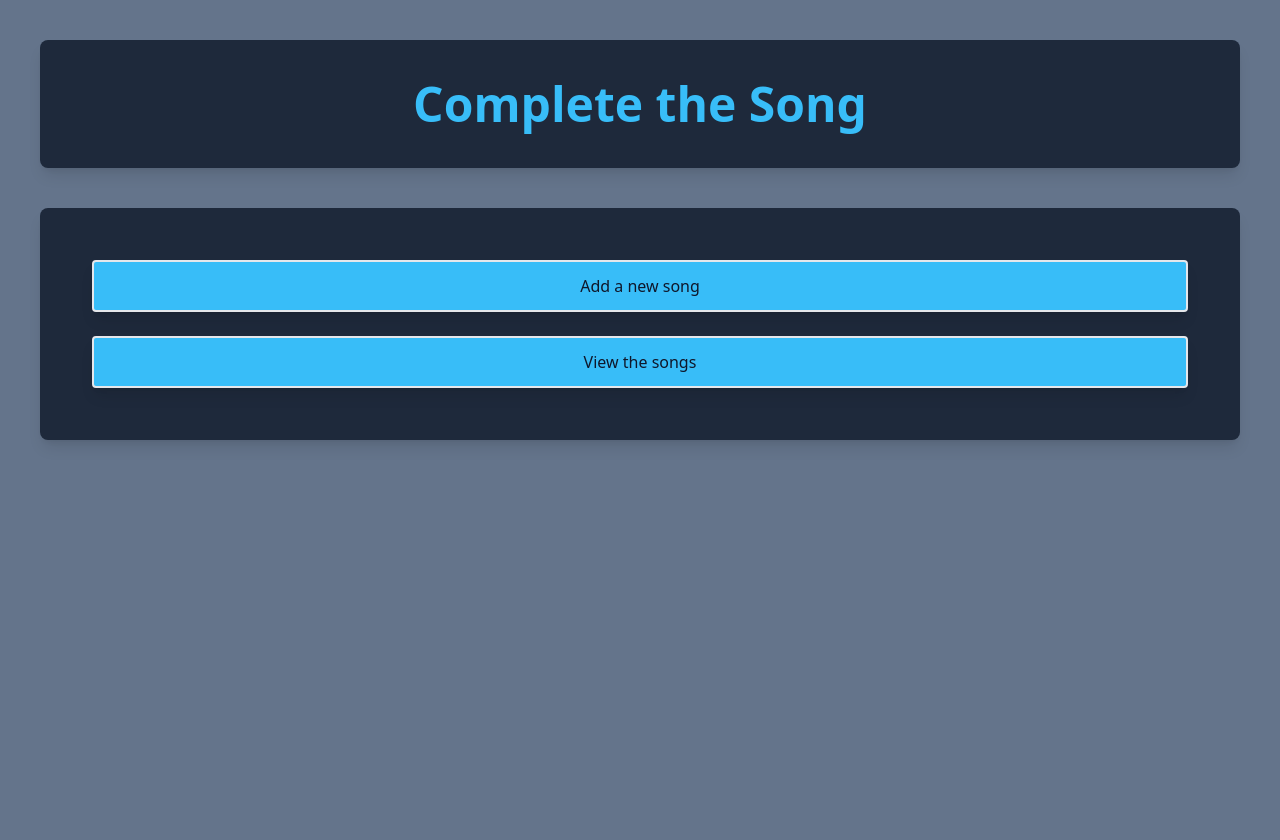
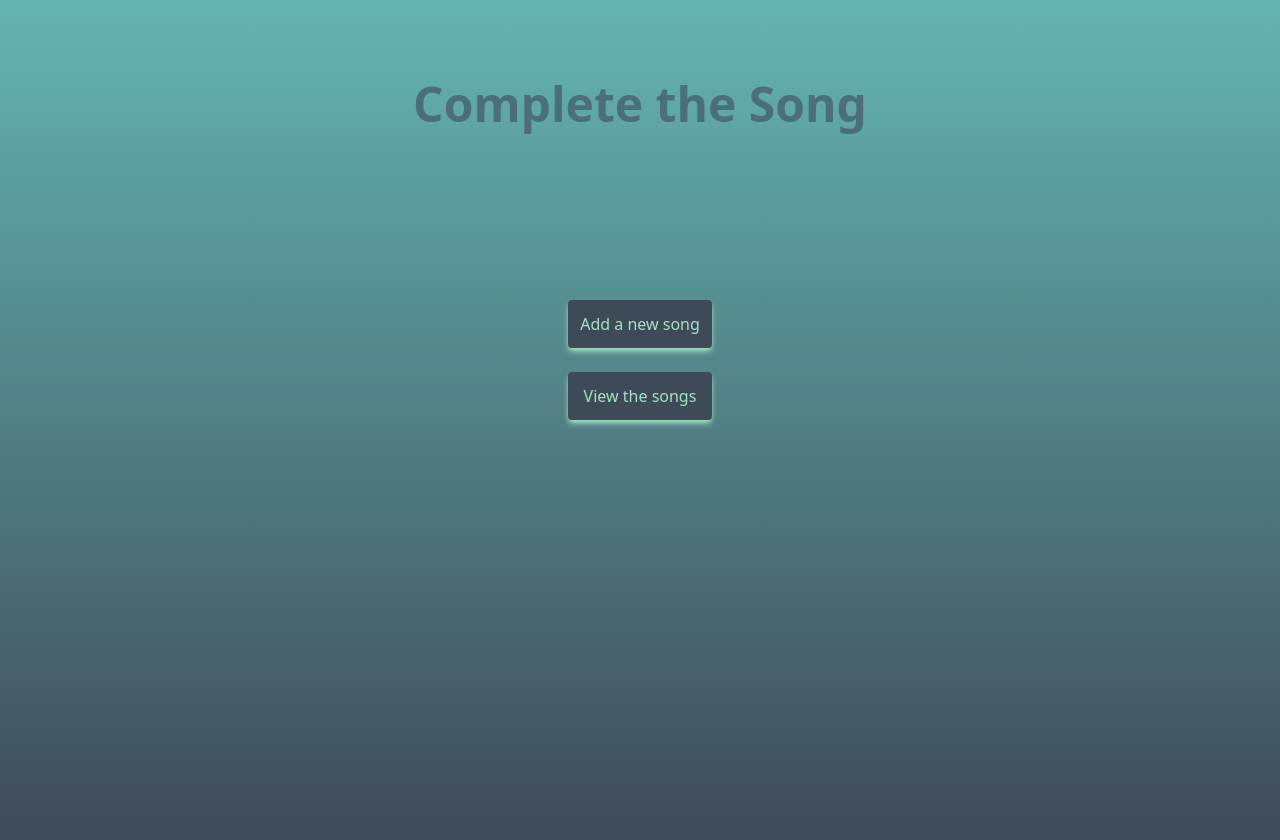
Before and after one commit to geromt/complete-the-song, a Flask app: page / in a window 1280 px wide. Before the commit the page ends 443 px from the top, so only its background shows below. Run offline with Flask 2, Linux system fonts and the light colour scheme.

Commit message:
Modifications of color scheme and general style

```diff
--- a/static/output.css
+++ b/static/output.css
@@ -16,7 +16,7 @@
   /* 2 */
   border-style: solid;
   /* 2 */
-  border-color: #e5e7eb;
+  border-color: currentColor;
   /* 2 */
 }
 
@@ -521,54 +521,62 @@ video {
   margin: 0.75rem;
 }
 
-.m-20 {
-  margin: 5rem;
+.mt-20 {
+  margin-top: 5rem;
 }
 
-.mx-10 {
-  margin-left: 2.5rem;
-  margin-right: 2.5rem;
+.mt-10 {
+  margin-top: 2.5rem;
 }
 
-.mx-20 {
-  margin-left: 5rem;
-  margin-right: 5rem;
-}
-
-.ml-10 {
-  margin-left: 2.5rem;
-}
-
-.ml-20 {
-  margin-left: 5rem;
+.flex {
+  display: flex;
 }
 
 .grid {
   display: grid;
 }
 
-.w-3\/4 {
-  width: 75%;
+.h-full {
+  height: 100%;
+}
+
+.h-auto {
+  height: auto;
+}
+
+.h-screen {
+  height: 100vh;
 }
 
 .w-1\/2 {
   width: 50%;
 }
 
-.w-9 {
-  width: 2.25rem;
+.basis-1\/2 {
+  flex-basis: 50%;
 }
 
-.list-none {
-  list-style-type: none;
+.basis-full {
+  flex-basis: 100%;
+}
+
+@keyframes pulse {
+  50% {
+    opacity: .5;
+  }
+}
+
+.animate-pulse {
+  animation: pulse 4s cubic-bezier(0.4, 0, 0.6, 1) infinite;;
 }
 
 .grid-rows-2 {
   grid-template-rows: repeat(2, minmax(0, 1fr));
 }
 
-.content-center {
-  align-content: center;
+.flex-row {
+  flex-direction: row;
 }
 
 .items-center {
@@ -577,18 +585,6 @@ video {
 
 .justify-center {
   justify-content: center;
-}
-
-.space-y-5 > :not([hidden]) ~ :not([hidden]) {
-  --tw-space-y-reverse: 0;
-  margin-top: calc(1.25rem * calc(1 - var(--tw-space-y-reverse)));
-  margin-bottom: calc(1.25rem * var(--tw-space-y-reverse));
-}
-
-.space-y-10 > :not([hidden]) ~ :not([hidden]) {
-  --tw-space-y-reverse: 0;
-  margin-top: calc(2.5rem * calc(1 - var(--tw-space-y-reverse)));
-  margin-bottom: calc(2.5rem * var(--tw-space-y-reverse));
 }
 
 .self-center {
@@ -607,19 +603,38 @@ video {
   border-width: 2px;
 }
 
-.bg-slate-800 {
+.bg-sea-green {
   --tw-bg-opacity: 1;
-  background-color: rgb(30 41 59 / var(--tw-bg-opacity));
+  background-color: rgb(163 227 198 / var(--tw-bg-opacity));
 }
 
-.bg-slate-500 {
+.bg-green-sheen {
   --tw-bg-opacity: 1;
-  background-color: rgb(100 116 139 / var(--tw-bg-opacity));
+  background-color: rgb(100 181 176 / var(--tw-bg-opacity));
 }
 
-.bg-sky-400 {
+.bg-space {
   --tw-bg-opacity: 1;
-  background-color: rgb(56 189 248 / var(--tw-bg-opacity));
+  background-color: rgb(63 74 89 / var(--tw-bg-opacity));
+}
+
+.bg-gradient-to-t {
+  background-image: linear-gradient(to top, var(--tw-gradient-stops));
+}
+
+.from-space {
+  --tw-gradient-from: #3F4A59;
+  --tw-gradient-to: rgb(63 74 89 / 0);
+  --tw-gradient-stops: var(--tw-gradient-from), var(--tw-gradient-to);
+}
+
+.to-green-sheen {
+  --tw-gradient-to: #64B5B0;
+}
+
+.object-center {
+  -o-object-position: center;
+     object-position: center;
 }
 
 .p-10 {
@@ -630,26 +645,12 @@ video {
   padding: 0.75rem;
 }
 
-.py-10 {
-  padding-top: 2.5rem;
-  padding-bottom: 2.5rem;
-}
-
 .text-center {
   text-align: center;
 }
 
-.font-serif {
-  font-family: ui-serif, Georgia, Cambria, "Times New Roman", Times, serif;
-}
-
 .font-sans {
   font-family: ui-sans-serif, system-ui, -apple-system, BlinkMacSystemFont, "Segoe UI", Roboto, "Helvetica Neue", Arial, "Noto Sans", sans-serif, "Apple Color Emoji", "Segoe UI Emoji", "Segoe UI Symbol", "Noto Color Emoji";
-}
-
-.text-lg {
-  font-size: 1.125rem;
-  line-height: 1.75rem;
 }
 
 .text-5xl {
@@ -657,34 +658,23 @@ video {
   line-height: 1;
 }
 
-.text-4xl {
-  font-size: 2.25rem;
-  line-height: 2.5rem;
-}
-
 .font-bold {
   font-weight: 700;
 }
 
-.text-sky-400 {
+.text-space {
   --tw-text-opacity: 1;
-  color: rgb(56 189 248 / var(--tw-text-opacity));
+  color: rgb(63 74 89 / var(--tw-text-opacity));
 }
 
-.text-slate-800 {
+.text-tea-green {
   --tw-text-opacity: 1;
-  color: rgb(30 41 59 / var(--tw-text-opacity));
+  color: rgb(219 247 203 / var(--tw-text-opacity));
 }
 
-.text-slate-900 {
+.text-sea-green {
   --tw-text-opacity: 1;
-  color: rgb(15 23 42 / var(--tw-text-opacity));
-}
-
-.shadow {
-  --tw-shadow: 0 1px 3px 0 rgb(0 0 0 / 0.1), 0 1px 2px -1px rgb(0 0 0 / 0.1);
-  --tw-shadow-colored: 0 1px 3px 0 var(--tw-shadow-color), 0 1px 2px -1px var(--tw-shadow-color);
-  box-shadow: var(--tw-ring-offset-shadow, 0 0 #0000), var(--tw-ring-shadow, 0 0 #0000), var(--tw-shadow);
+  color: rgb(163 227 198 / var(--tw-text-opacity));
 }
 
 .shadow-lg {
@@ -693,46 +683,59 @@ video {
   box-shadow: var(--tw-ring-offset-shadow, 0 0 #0000), var(--tw-ring-shadow, 0 0 #0000), var(--tw-shadow);
 }
 
-.shadow-black {
-  --tw-shadow-color: #000;
+.shadow-md {
+  --tw-shadow: 0 4px 6px -1px rgb(0 0 0 / 0.1), 0 2px 4px -2px rgb(0 0 0 / 0.1);
+  --tw-shadow-colored: 0 4px 6px -1px var(--tw-shadow-color), 0 2px 4px -2px var(--tw-shadow-color);
+  box-shadow: var(--tw-ring-offset-shadow, 0 0 #0000), var(--tw-ring-shadow, 0 0 #0000), var(--tw-shadow);
+}
+
+.shadow-sea-green {
+  --tw-shadow-color: #A3E3C6;
   --tw-shadow: var(--tw-shadow-colored);
+}
+
+.transition {
+  transition-property: color, background-color, border-color, text-decoration-color, fill, stroke, opacity, box-shadow, transform, filter, -webkit-backdrop-filter;
+  transition-property: color, background-color, border-color, text-decoration-color, fill, stroke, opacity, box-shadow, transform, filter, backdrop-filter;
+  transition-property: color, background-color, border-color, text-decoration-color, fill, stroke, opacity, box-shadow, transform, filter, backdrop-filter, -webkit-backdrop-filter;
+  transition-timing-function: cubic-bezier(0.4, 0, 0.2, 1);
+  transition-duration: 150ms;
+}
+
+.hover\:scale-110:hover {
+  --tw-scale-x: 1.1;
+  --tw-scale-y: 1.1;
+  transform: translate(var(--tw-translate-x), var(--tw-translate-y)) rotate(var(--tw-rotate)) skewX(var(--tw-skew-x)) skewY(var(--tw-skew-y)) scaleX(var(--tw-scale-x)) scaleY(var(--tw-scale-y));
 }
 
 .hover\:border-0:hover {
   border-width: 0px;
 }
 
-.hover\:bg-blue-500:hover {
+.hover\:bg-sea-green:hover {
   --tw-bg-opacity: 1;
-  background-color: rgb(59 130 246 / var(--tw-bg-opacity));
+  background-color: rgb(163 227 198 / var(--tw-bg-opacity));
 }
 
-.hover\:bg-slate-500:hover {
-  --tw-bg-opacity: 1;
-  background-color: rgb(100 116 139 / var(--tw-bg-opacity));
+.hover\:text-space:hover {
+  --tw-text-opacity: 1;
+  color: rgb(63 74 89 / var(--tw-text-opacity));
 }
 
-.hover\:bg-slate-800:hover {
-  --tw-bg-opacity: 1;
-  background-color: rgb(30 41 59 / var(--tw-bg-opacity));
+.hover\:shadow-none:hover {
+  --tw-shadow: 0 0 #0000;
+  --tw-shadow-colored: 0 0 #0000;
+  box-shadow: var(--tw-ring-offset-shadow, 0 0 #0000), var(--tw-ring-shadow, 0 0 #0000), var(--tw-shadow);
 }
 
-.hover\:bg-slate-700:hover {
-  --tw-bg-opacity: 1;
-  background-color: rgb(51 65 85 / var(--tw-bg-opacity));
+.hover\:shadow-sm:hover {
+  --tw-shadow: 0 1px 2px 0 rgb(0 0 0 / 0.05);
+  --tw-shadow-colored: 0 1px 2px 0 var(--tw-shadow-color);
+  box-shadow: var(--tw-ring-offset-shadow, 0 0 #0000), var(--tw-ring-shadow, 0 0 #0000), var(--tw-shadow);
 }
 
-.hover\:bg-blue-700:hover {
-  --tw-bg-opacity: 1;
-  background-color: rgb(29 78 216 / var(--tw-bg-opacity));
+.hover\:shadow:hover {
+  --tw-shadow: 0 1px 3px 0 rgb(0 0 0 / 0.1), 0 1px 2px -1px rgb(0 0 0 / 0.1);
+  --tw-shadow-colored: 0 1px 3px 0 var(--tw-shadow-color), 0 1px 2px -1px var(--tw-shadow-color);
+  box-shadow: var(--tw-ring-offset-shadow, 0 0 #0000), var(--tw-ring-shadow, 0 0 #0000), var(--tw-shadow);
 }
-
-.hover\:bg-slate-400:hover {
-  --tw-bg-opacity: 1;
-  background-color: rgb(148 163 184 / var(--tw-bg-opacity));
-}
-
-.hover\:text-white:hover {
-  --tw-text-opacity: 1;
-  color: rgb(255 255 255 / var(--tw-text-opacity));
-}
--- a/templates/index.html
+++ b/templates/index.html
@@ -5,15 +5,15 @@
   <meta name="viewport" content="width=device-width, initial-scale=1.0">
   <link href="../static/output.css" rel="stylesheet">
 </head>
-<body class="bg-slate-500">
+<body class="h-screen bg-gradient-to-t from-space to-green-sheen">
   <div class="justify-center">
-      <div id="title" class="rounded-lg shadow-lg self-center m-10 p-10 bg-slate-800">
-          <h1 class="text-sky-400 font-sans text-5xl font-bold text-center">Complete the Song</h1>
+      <div id="title" class="self-center mt-10 p-10">
+          <h1 class="animate-pulse text-space  font-sans text-5xl font-bold text-center">Complete the Song</h1>
       </div>
-      <div id="options" class="rounded-lg shadow-lg self-center m-10 p-10 bg-slate-800">
-          <div class="grid grid-rows-2 items-center mx-w-md">
-                  <a href="add-song.html" class="shadow-lg m-3 bg-sky-400 font-sans p-3 text-center text-slate-900 rounded hover:bg-slate-400 border-2 hover:border-0 hover:text-gray">Add a new song</a>
-                  <a href="songs.html" class="shadow-lg m-3 bg-sky-400 font-sans p-3 text-center text-slate-900 rounded hover:bg-slate-400 border-2 hover:border-0 hover:text-gray">View the songs</a>
+      <div id="options" class="self-center mt-20 m-10 p-10 items-center">
+          <div class="grid grid-rows-2 flex basis-full justify-center">
+                  <a href="add-song.html" class="transition shadow-md m-3 shadow-sea-green bg-space font-sans p-3 text-center text-sea-green rounded hover:bg-sea-green hover:text-space hover:shadow hover:scale-110">Add a new song</a>
+                  <a href="songs.html" class="transition shadow-md m-3 shadow-sea-green bg-space font-sans p-3 text-center text-sea-green rounded hover:bg-sea-green hover:text-space hover:shadow hover:scale-110">View the songs</a>
           </div>
       </div>
   </div>
```
Also changed, not shown: tailwind.config.js (+11 -1 lines).
